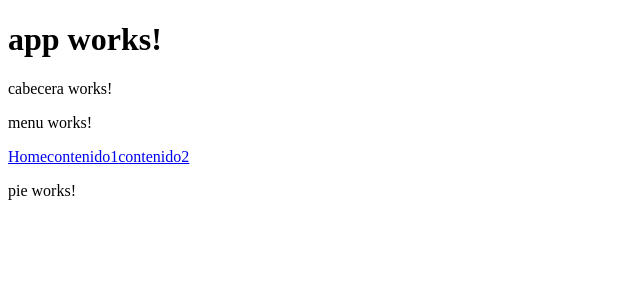
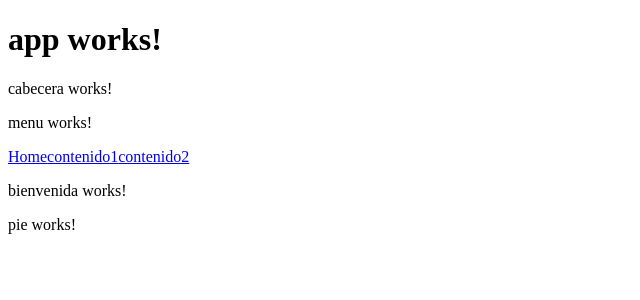
Before and after one commit to felixosle/Angular2-Playground, an Angular app: page /bienvenida in a window 1280 px wide. Before the commit this address led to /. Shown: the top 300 px of the page, without its empty margins (0-640 px from the left). Built offline with nearby package versions, Linux system fonts and the light colour scheme.

Commit message:
Creada pantalla bienvenida

```diff
--- a/src/app/app.module.ts
+++ b/src/app/app.module.ts
@@ -4,6 +4,7 @@ import { FormsModule } from '@angular/forms';
 import { HttpModule } from '@angular/http';
 import { RouterModule, Routes } from '@angular/router';
 
+import { routing } from './app.routes';
 import { AppComponent } from './app.component';
 import { PieComponent } from './shared/layout/pie/pie.component';
 import { CabeceraComponent } from './shared/layout/cabecera/cabecera.component';
@@ -11,7 +12,7 @@ import { MenuComponent } from './shared/layout/menu/menu.component';
 import { HomeComponent } from './shared/layout/home/home.component';
 import { Contenido1Component } from './contenido1/contenido1.component';
 import { Contenido2Component } from './contenido2/contenido2.component';
-import { routing } from './app.routes';
+import { BienvenidaComponent } from './bienvenida/bienvenida.component';
 
 
 
@@ -23,7 +24,8 @@ import { routing } from './app.routes';
     MenuComponent,
     HomeComponent,
     Contenido1Component,
-    Contenido2Component
+    Contenido2Component,
+    BienvenidaComponent
   ],
   imports: [
     BrowserModule,
--- a/src/app/app.routes.ts
+++ b/src/app/app.routes.ts
@@ -5,9 +5,12 @@ import { ModuleWithProviders }  from '@angular/core';
 import { Routes, RouterModule } from '@angular/router';
 import { Contenido1Component } from './contenido1/contenido1.component';
 import { Contenido2Component } from './contenido2/contenido2.component';
+import { BienvenidaComponent } from './bienvenida/bienvenida.component';
 
 // Route Configuration
 export const routes: Routes = [
+  { path: '', redirectTo: '/bienvenida', pathMatch: 'full' },
+  { path: 'bienvenida', component: BienvenidaComponent },
   { path: 'contenido1', component: Contenido1Component },
   { path: 'contenido2', component: Contenido2Component }
 ];
--- /dev/null
+++ b/src/app/bienvenida/bienvenida.component.html
@@ -0,0 +1,3 @@
+<p>
+  bienvenida works!
+</p>
--- /dev/null
+++ b/src/app/bienvenida/bienvenida.component.ts
@@ -0,0 +1,15 @@
+import { Component, OnInit } from '@angular/core';
+
+@Component({
+  selector: 'app-bienvenida',
+  templateUrl: './bienvenida.component.html',
+  styleUrls: ['./bienvenida.component.css']
+})
+export class BienvenidaComponent implements OnInit {
+
+  constructor() { }
+
+  ngOnInit() {
+  }
+
+}
```
Also changed, not shown: src/app/bienvenida/bienvenida.component.css (added), 1 other file (tests, documents, lock files or other folders).
